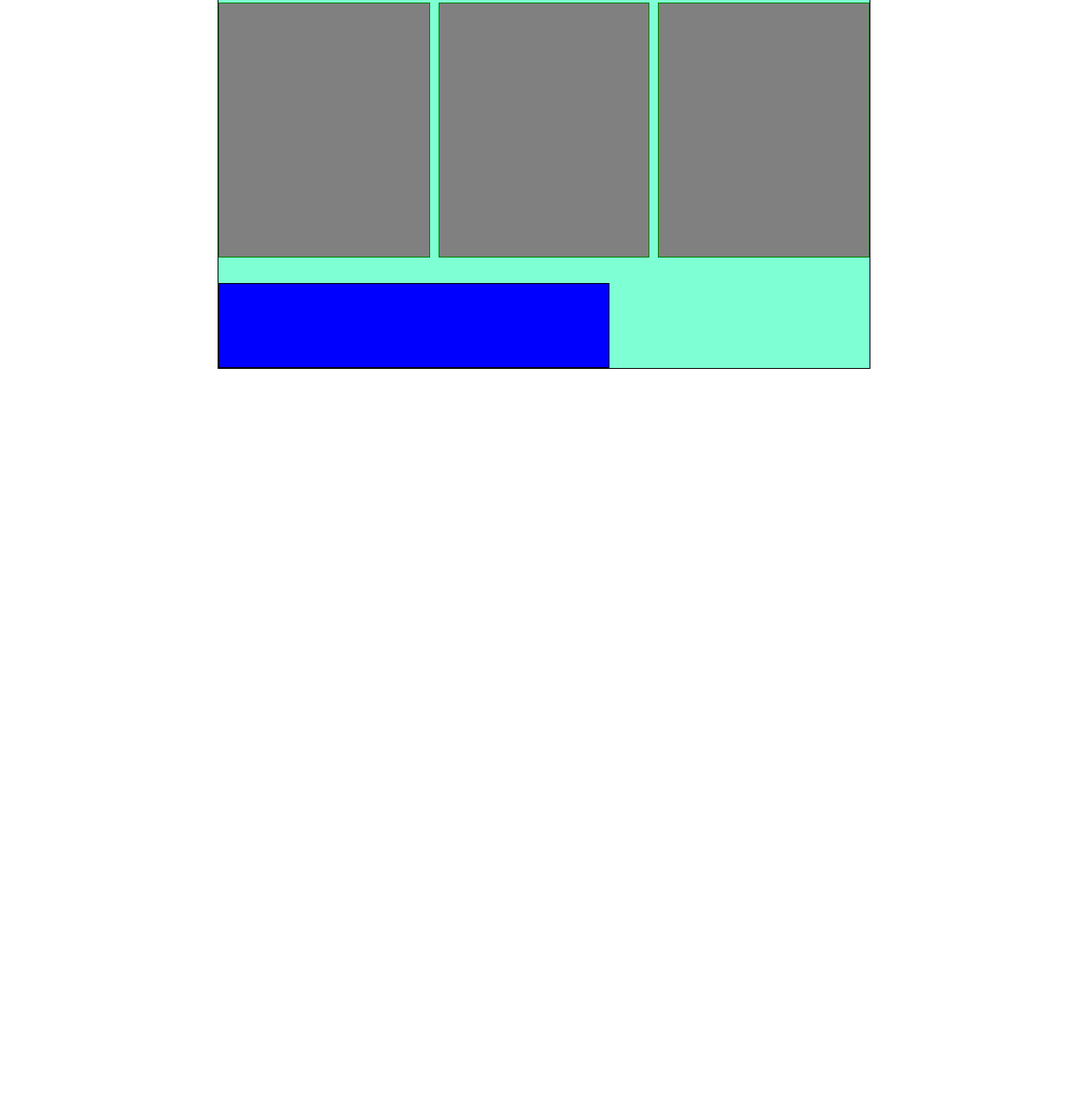
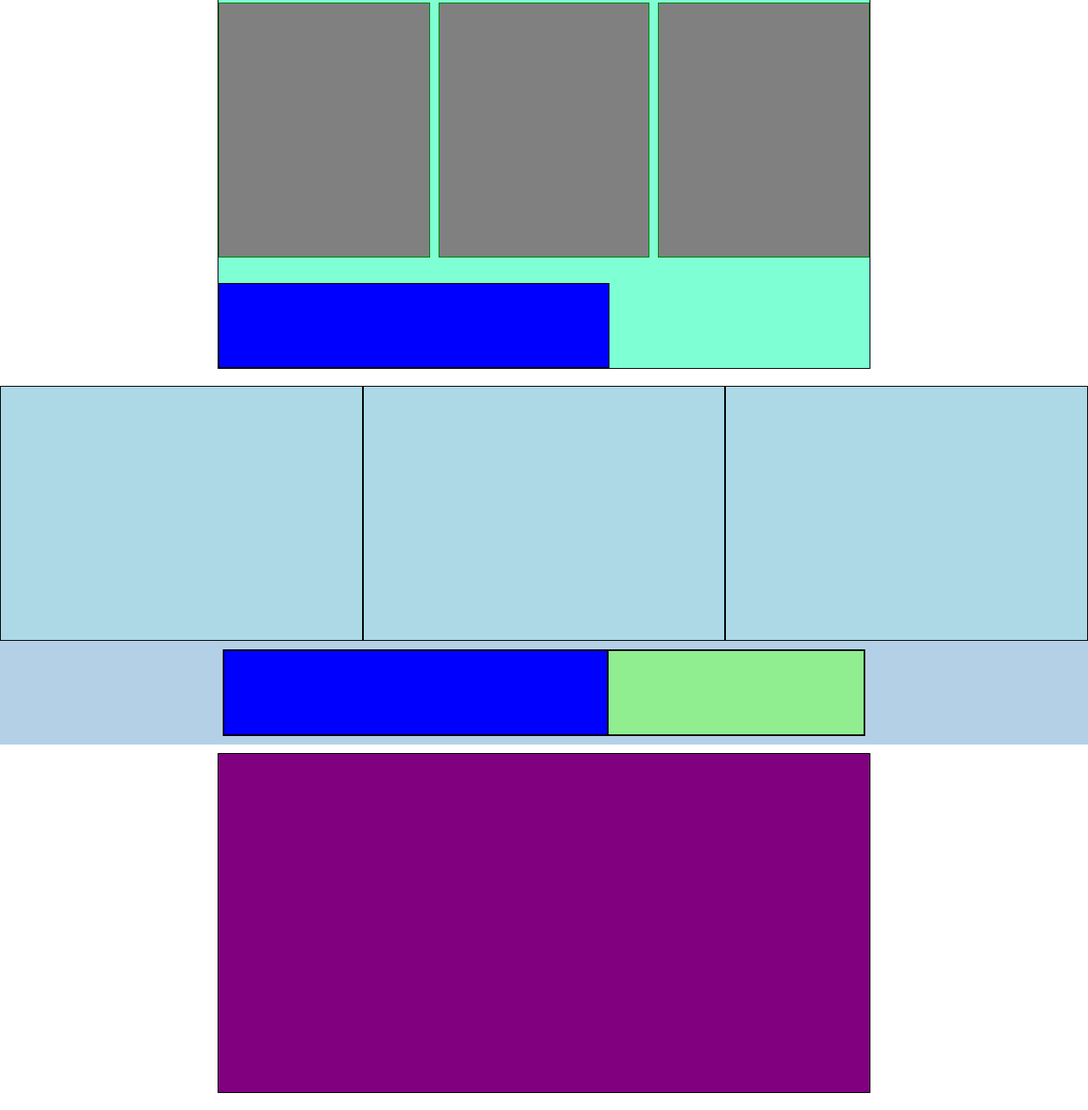
Before and after one commit to yleniapregnolato/htmlcss-dropbox, a plain HTML site: page index.html in a window 1280 px wide. Shown: the part 2118-3424 px from the top of the page at 85% size. Before the commit the page ends 2552 px from the top, so only its background shows below. Drawn offline with Linux system fonts and the light colour scheme.

Commit message:
feat: completed main

```diff
--- a/css/style.css
+++ b/css/style.css
@@ -135,7 +135,7 @@ main {
     height: 300px;
 }
 
-.half-col {
+.half-col-blue {
     width: 60%;
     /* debug */
     background-color: blue;
@@ -143,3 +143,41 @@ main {
     height: 100px;
 
 }
+
+.half-col-green {
+    width: 40%;
+    /* debug */
+    background-color: lightgreen;
+    border: 1px solid black;
+    height: 100px;
+}
+
+.square-box {
+    margin-top: 20px;
+}
+.square {
+    width: calc(100% / 3);
+    /* debug */
+    height: 300px;
+    background-color: lightblue;
+    border: 1px solid black;
+}
+
+.half-col {
+    justify-content: center;
+    background-color: var(--hero-color);
+    padding: 10px;
+}
+
+.question {
+    /* debug */
+    height: 400px;
+    background-color: purple;
+    border: 1px solid black;
+}
+
+.last-section {
+    justify-content: center;
+    margin-top: 10px;
+    margin-bottom: 20px;
+}
--- a/index.html
+++ b/index.html
@@ -53,13 +53,35 @@
                         <div class="col small"></div>
                         <div class="col small"></div>
                     </div>
-                    <div class="half-col"></div>
+                    <div class="half-col-blue"></div>
                 </div>
             </div>
+        </section>
+        <!-- box section -->
+        <section>
+            <div class="square-box flex">
+                <div class="square"></div>
+                <div class="square"></div>
+                <div class="square"></div>
+            </div>
 
+            <div class="half-col flex">
+                <div class="container-small flex">
+                    <div class="half-col-blue"></div>
+                    <div class="half-col-green"></div>
+                </div>
+            </div>
         </section>
-        <!-- /main -->
+        <!-- /box section -->
+        <!-- last section -->
+        <section>
+            <div class="last-section flex">
+                <div class="container-small question"></div>
+            </div>
+        </section>
+        <!-- /last-section -->
     </main>
+    <!-- /main -->
     <!-- footer -->
     <!-- /footer -->
 </body>
```
